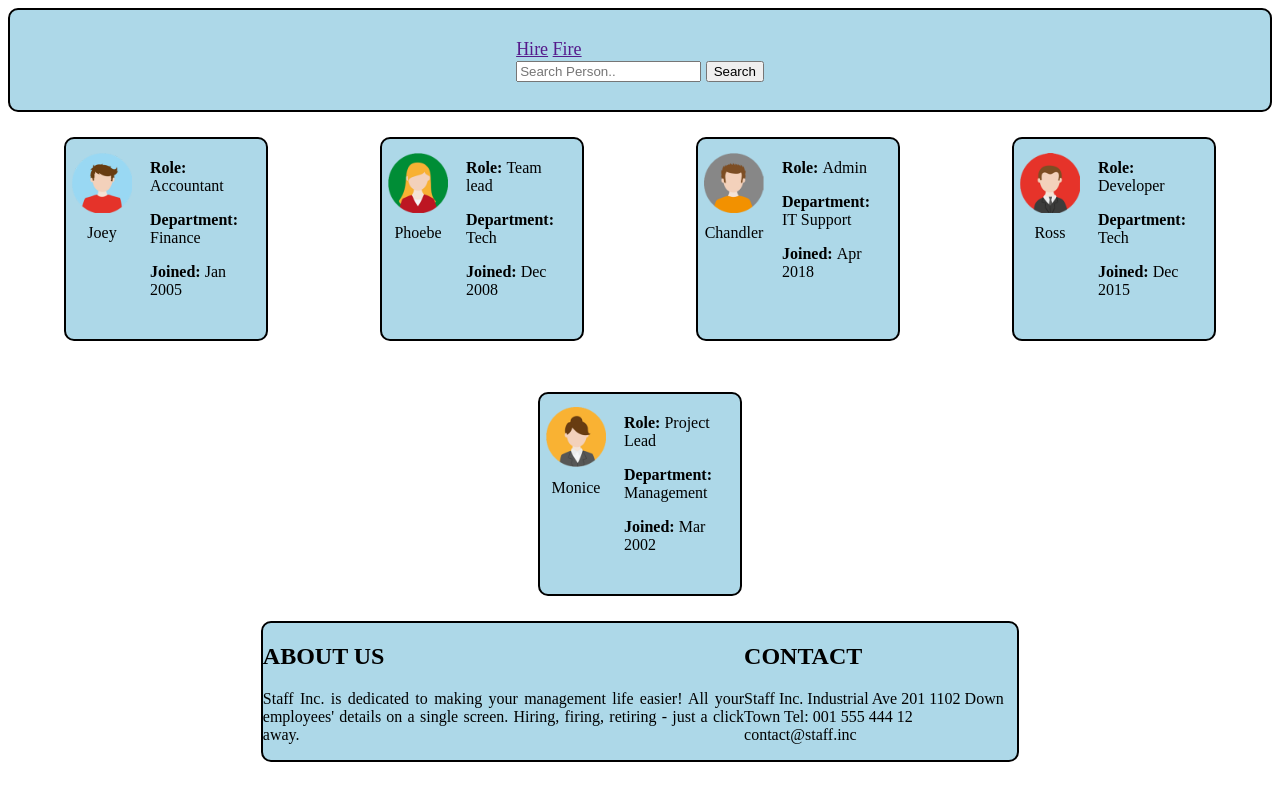
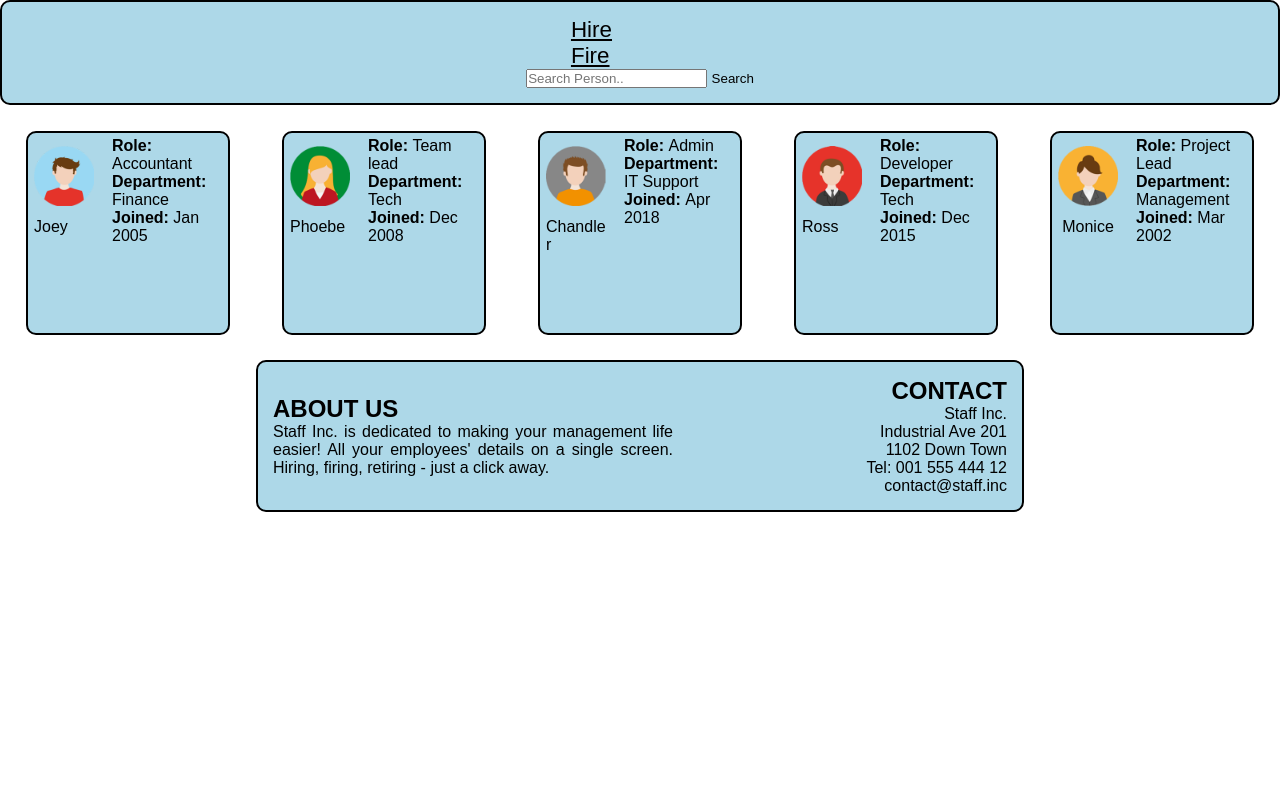
Before and after one commit to helgiisaevar/Vefforitun, a plain HTML site: page prj01_suppl/text.html in a window 1280 px wide. Drawn offline with Linux system fonts and the light colour scheme.

Commit message:
good progress, the font needs to be chagned and the name is a little broken but We will work on it as we go

```diff
--- a/prj01_suppl/style.css
+++ b/prj01_suppl/style.css
@@ -1,19 +1,37 @@
+* {
+    margin: 0;
+    padding: 0;
+}
+body{
+  font-family: Arial, Helvetica, sans-serif;
+}
+
+a {
+  color: black;
+}
+
+button {
+  padding: 0;
+  border: none;
+  background: none;
+}
+
 .container {
   display: flex;
-  justify-content: space-between;
   color: #000000;
   background-color: #add8e8;
-  max-width: 100%;
-  min-height: 100px;
+  padding: 15px;
   border-radius: 10px;
   border: 2px solid #000000;
-  font-size: large;
   align-items: center;
   margin: auto;
 }
 
 .makeroom{
-    justify-content: space-between;
+  padding-left:2em;
+  padding-right:2em;
+  font-size:1.4em;
+
 
 }
 
@@ -29,6 +47,14 @@
   font-stretch: ultra-condensed;
 }
 
+#Contact{
+  text-align: right;
+}
+
+#aboutUs{
+  text-align: justify;
+  max-width: 400px;
+}
 .footer-info {
   display: flex;
   justify-content: space-between;
@@ -41,6 +67,7 @@
   margin-left: 20%;
   margin-right: 20%;
   align-items: center;
+  padding: 15px;
 }
 .nameCard {
   background-color: #add8e8;
@@ -60,7 +87,8 @@
     margin-bottom: 5%; */
   margin: 3%;
 }
-.personelName {
+#personelName {
+
   text-align: center;
 }
 
@@ -134,10 +162,11 @@
     display: flex;
     justify-content: space-between;
     color: #000000;
-    background-color: #d3d4c4;
+    background-color: #add8e8;
     max-width: 1200px;
     min-height: 30px;
     margin: auto;
+    align-items: center;
   }
 
   .headitembig {
@@ -150,6 +179,10 @@
     margin: auto;
   }
 
+  #personalName{
+    display: flex;
+  }
+
   .profilePic {
     display: none;
   }
@@ -158,5 +191,15 @@
     display: flex;
     padding: 2%;
     flex-direction: column;
+    align-items: center;
+  }
+  .smallScreenText{
+    align-items: center;
+    justify-content: space-between;
+
+
+  }
+  .imageContainer{
+    display: none;
   }
 }
--- a/prj01_suppl/text.html
+++ b/prj01_suppl/text.html
@@ -11,17 +11,18 @@
     <div class="container">
       <div class="headitemsmall">☰</div>
       <div class="headitembig">
-        <div class="makeroom"><a href="">Hire</a> <a href="">Fire</a></div>
+        <div class="makeroom"><a href="">Hire</a> </div>
+         <div class="makeroom"><a href="">Fire</a></div>
 
         <form method="POST" action="text.html">
           <input type="text" placeholder="Search Person.." name="search" />
-          <button>Search</button>
+          <button type="submit">Search</button>
         </form>
       </div>
     </div>
 
     <div class="profileContainer">
-      <div class="nameCard">
+      <div class="nameCard smallScreenText">
         <div class="imageContainer">
           <img
             src="pers1.png"
@@ -36,7 +37,7 @@
         </div>
       </div>
 
-      <div class="nameCard">
+      <div class="nameCard smallScreenText">
         <div class="imageContainer">
           <img
             src="pers2.png"
@@ -51,7 +52,7 @@
         </div>
       </div>
 
-      <div class="nameCard">
+      <div class="nameCard smallScreenText">
         <div class="imageContainer">
           <img
             src="pers3.png"
@@ -66,7 +67,7 @@
         </div>
       </div>
 
-      <div class="nameCard">
+      <div class="nameCard smallScreenText">
         <div class="imageContainer">
           <img
             src="pers4.png"
@@ -81,13 +82,14 @@
         </div>
       </div>
 
-      <div class="nameCard">
+      <div class="nameCard smallScreenText">
         <div class="imageContainer">
           <img
             src="pers5.png"
             style="height: 40%; width: 100%; object-fit: contain"
           />
-          <div class="personelName">Monice</div>
+
+        <div id="personelName">Monice</div>
         </div>
         <div class="personelInfo">
           <p><b>Role: </b>Project Lead</p>
@@ -100,7 +102,7 @@
 
   <footer>
     <div class="footer-info p20">
-      <div class="blala">
+      <div class="blala" id='aboutUs'>
         <h2>ABOUT US</h2>
         <p>
           Staff Inc. is dedicated to making your management life easier! All
@@ -108,10 +110,10 @@
           just a click away.
         </p>
       </div>
-      <div>
+      <div id='Contact'>
         <h2>CONTACT</h2>
         <p>
-          Staff Inc. Industrial Ave 201 1102 Down Town Tel: 001 555 444 12
+          Staff Inc.<br/> Industrial Ave 201 <br/>1102 Down Town<br/> Tel: 001 555 444 12</br>
           contact@staff.inc
         </p>
       </div>
```
Also changed, not shown: 1 other file.
